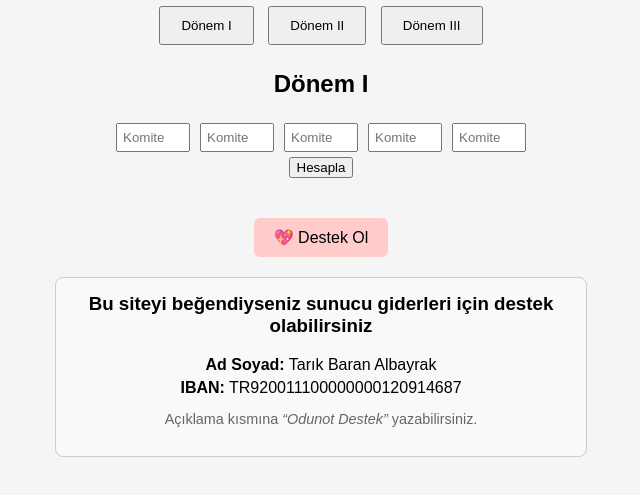
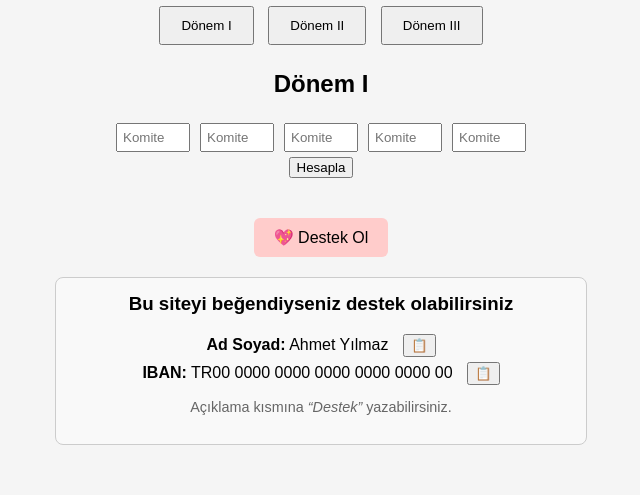
Before and after one commit to tarik55060/ba-, a plain HTML site: page index.html in a window 1280 px wide. Both pictures are taken after a click on the button "💖 Destek Ol". Shown: the part 107-602 px from the top of the page, without its empty margins (319-959 px from the left). Drawn offline with Linux system fonts and the light colour scheme.

Commit message:
Update index.html

```diff
--- a/index.html
+++ b/index.html
@@ -45,11 +45,23 @@
   </button>
 
   <div id="destekKutusu" style="display: none; margin-top: 20px; padding: 15px; max-width: 500px; margin-left: auto; margin-right: auto; border: 1px solid #ccc; border-radius: 8px; background-color: #f9f9f9; font-family: sans-serif;">
-    <h3 style="margin-top: 0;">Bu siteyi beğendiyseniz sunucu giderleri için destek olabilirsiniz</h3>
-    <p style="margin: 5px 0;"><strong>Ad Soyad:</strong> Tarık Baran Albayrak </p>
-    <p style="margin: 5px 0;"><strong>IBAN:</strong> TR920011100000000120914687 </p>
-    <p style="font-size: 0.9em; color: #666;">Açıklama kısmına <em>“Odunot Destek”</em> yazabilirsiniz.</p>
+    <h3 style="margin-top: 0;">Bu siteyi beğendiyseniz destek olabilirsiniz</h3>
+
+    <p style="margin: 5px 0;">
+    <strong>Ad Soyad:</strong>
+    <span id="adSoyad">Ahmet Yılmaz</span>
+    <button onclick="kopyala('adSoyad')" style="margin-left: 10px; padding: 2px 6px;">📋</button>
+    </p>
+
+    <p style="margin: 5px 0;">
+    <strong>IBAN:</strong>
+    <span id="iban">TR00 0000 0000 0000 0000 0000 00</span>
+    <button onclick="kopyala('iban')" style="margin-left: 10px; padding: 2px 6px;">📋</button>
+     </p>
+
+    <p style="font-size: 0.9em; color: #666;">Açıklama kısmına <em>“Destek”</em> yazabilirsiniz.</p>
   </div>
+
 </div>
 
 
```
